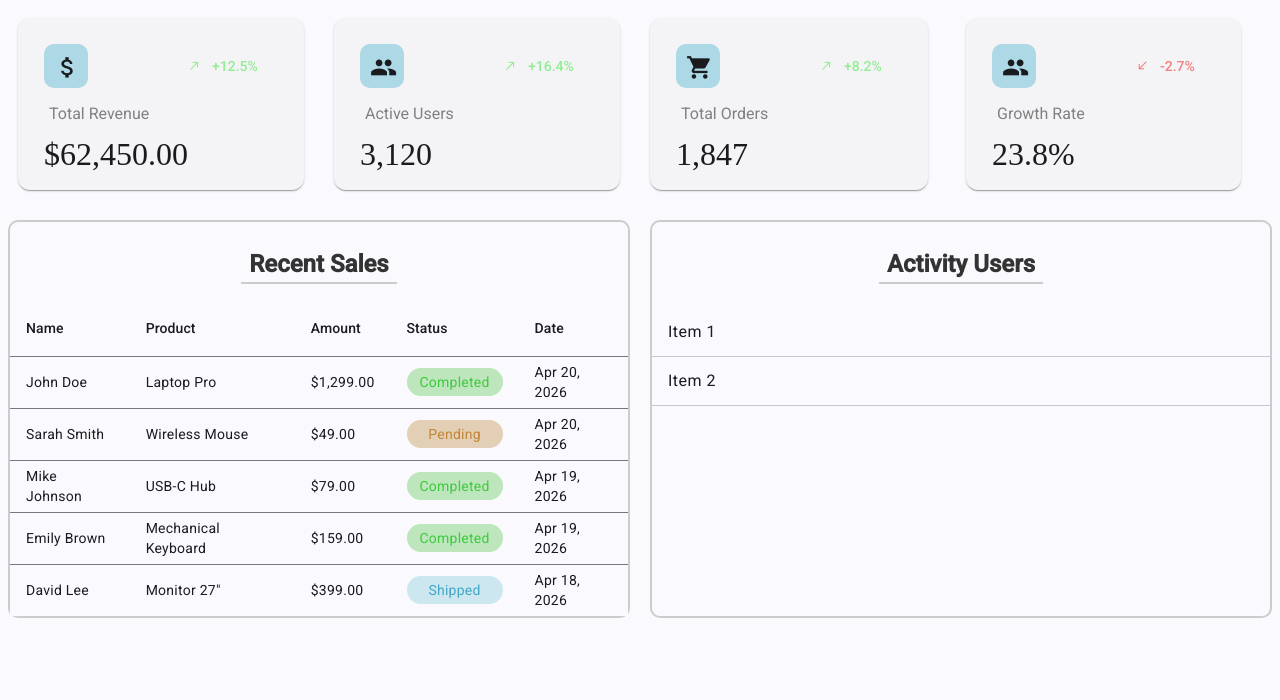
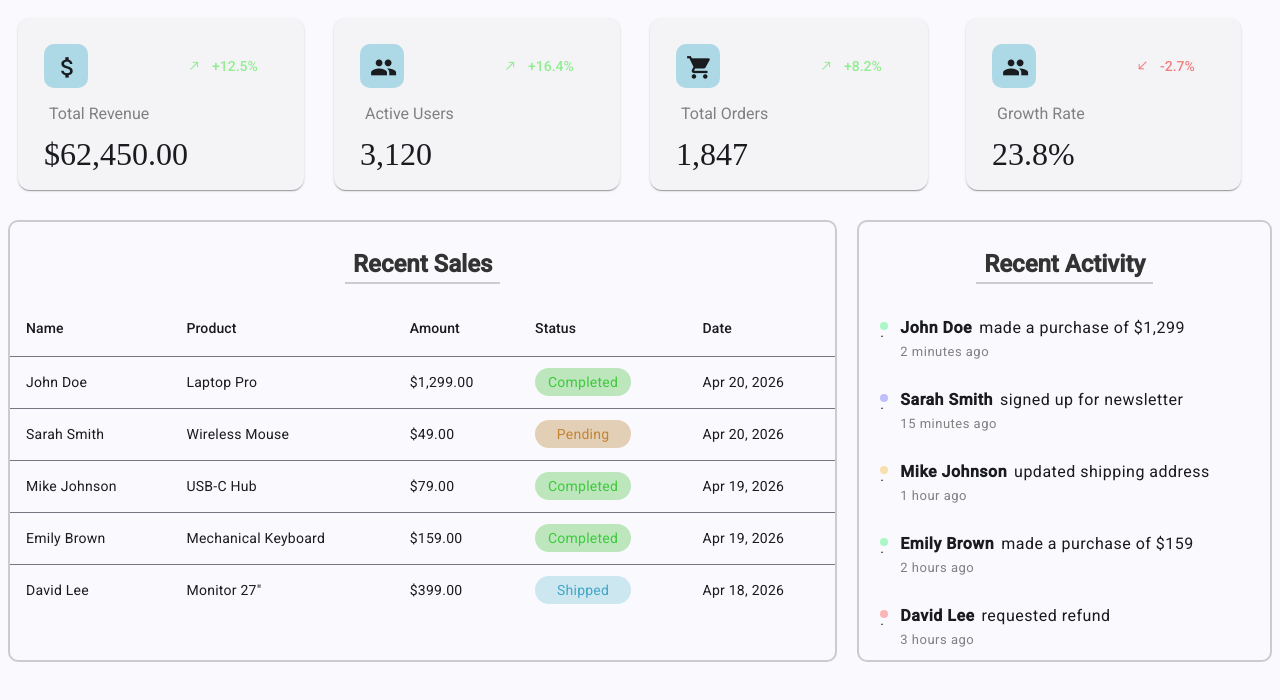
Before and after one commit to ChaitiDutta/dashboard-UI-system, an Angular app: page / in a window 1280 px wide. Shown: the top 700 px of the page. Built offline with nearby package versions, Linux system fonts and the light colour scheme.

Commit message:
Recent Activity completed

```diff
--- a/src/app/features/dashboard/component/dashboard/dashboard.css
+++ b/src/app/features/dashboard/component/dashboard/dashboard.css
@@ -28,13 +28,13 @@
 }
 @media (min-width : 48rem) {
   .table-grid  {
-    grid-template-columns: repeat(1, minmax(0, 1fr));
+    grid-template-columns: 1fr;
   }
 }
 
 @media (min-width : 64rem) {
   .table-grid {
-    grid-template-columns: repeat(2, minmax(0, 1fr));
+    grid-template-columns: 2fr 1fr;
   }
 }
 
@@ -49,3 +49,24 @@ h3 {
   justify-self: anchor-center;
   /* } */
 }
+.dot{
+  display: flex;
+    height: 8px;
+    width: 8px;
+    border-radius: 50%;
+    position: relative;
+    left: 21px;
+    top: 22px;
+}
+.green{
+    background: #aaf6c6;
+}
+.blue{
+  background: rgb(191, 191, 253);
+}
+.orange{
+  background: rgb(249, 223, 173);
+}
+.red{
+  background: rgb(250, 182, 182);
+}
--- a/src/app/features/dashboard/component/dashboard/dashboard.html
+++ b/src/app/features/dashboard/component/dashboard/dashboard.html
@@ -14,8 +14,17 @@
         </div>
         <div style="border-radius: 10px;
     border: 2px solid #ccc;">
-     <h3 class="table_title">Activity Users</h3>
-            <app-activity-table></app-activity-table>
+     <h3 class="table_title">Recent Activity</h3>
+     @for(item of activityList; track item.id){
+        <span class="dot"
+    [class.green] = "item.type == 'purchase'"
+     [class.blue] = "item.type == 'signup'"
+     [class.orange] = "item.type == 'update'"
+     [class.red] = "item.type == 'refund'">.
+</span>
+         <app-activity-table [activity] = item></app-activity-table>
+
+     }
         </div>
     </div>
 
--- a/src/app/features/dashboard/component/dashboard/dashboard.ts
+++ b/src/app/features/dashboard/component/dashboard/dashboard.ts
@@ -3,7 +3,7 @@ import { CardService } from '../../service/card';
 import { Card } from '../../../../shared/components/card/card';
 import { Card_Model } from '../../../../shared/models/card.model';
 import { Table } from '../../../../shared/components/table/table';
-import { Table_Model } from '../../../../shared/models/table.model';
+import { ActivityList, Table_Model } from '../../../../shared/models/table.model';
 import { CommonModule } from '@angular/common';
 import { BreakpointObserver, Breakpoints } from '@angular/cdk/layout';
 import { ActivityTable } from '../../../../shared/components/activity-table/activity-table';
@@ -18,10 +18,12 @@ export class Dashboard {
   isLargeScreen : boolean = false;
   stats : Card_Model[] = [];
   tableData: Table_Model[] = [];
+  activityList: ActivityList[] = [];
   constructor(public card: CardService
   ){
     this.stats = this.card.getCards();
     this.tableData = this.card.getTable();
+    this.activityList = this.card.getActivities();
     console.log(this.stats);
 
   }
--- a/src/app/shared/components/activity-table/activity-table.css
+++ b/src/app/shared/components/activity-table/activity-table.css
@@ -0,0 +1,15 @@
+.time{
+    padding: 0;
+    margin: 0;
+    font-size: small;
+    color: grey;
+}
+
+.dot{
+    height: 7px;
+    width: 7px;
+    border-radius: 50%;
+}
+.green{
+    background: #22c55e;
+}
--- a/src/app/shared/components/activity-table/activity-table.html
+++ b/src/app/shared/components/activity-table/activity-table.html
@@ -1,7 +1,10 @@
 <!-- <p>activity-table works!</p> -->
 <mat-list>
-    <mat-list-item>Item 1</mat-list-item>
-    <mat-divider></mat-divider>
-     <mat-list-item>Item 2</mat-list-item>
-    <mat-divider></mat-divider>
+
+    <mat-list-item style="left: 25px;">
+        <strong style="margin-right: 7px;">{{activity().user}}</strong>
+        <span>{{activity().action}}</span>
+        <p class="time">{{activity().time}}</p>
+    </mat-list-item>
+    <!-- <mat-divider></mat-divider> -->
 </mat-list>
--- a/src/app/shared/components/activity-table/activity-table.ts
+++ b/src/app/shared/components/activity-table/activity-table.ts
@@ -1,7 +1,7 @@
 import { Component, input } from '@angular/core';
 import { MatDividerModule } from '@angular/material/divider';
 import { MatListModule } from '@angular/material/list';
-import { Table_Model } from '../../models/table.model';
+import { ActivityList, Table_Model } from '../../models/table.model';
 
 @Component({
   selector: 'app-activity-table',
@@ -10,5 +10,5 @@ import { Table_Model } from '../../models/table.model';
   styleUrl: './activity-table.css',
 })
 export class ActivityTable {
-  name = input.required<Table_Model>();
+  activity = input.required<ActivityList>();
 }
```
